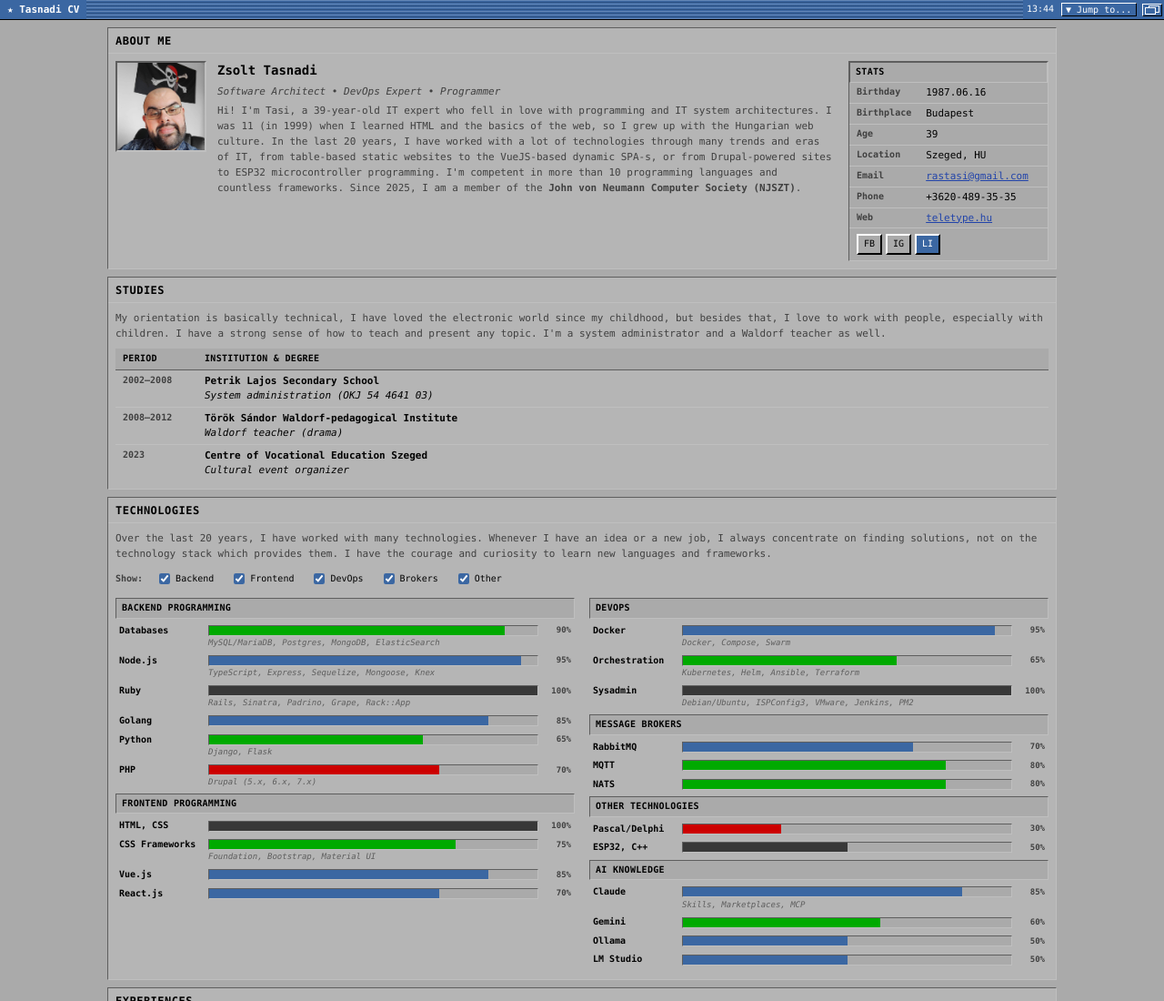
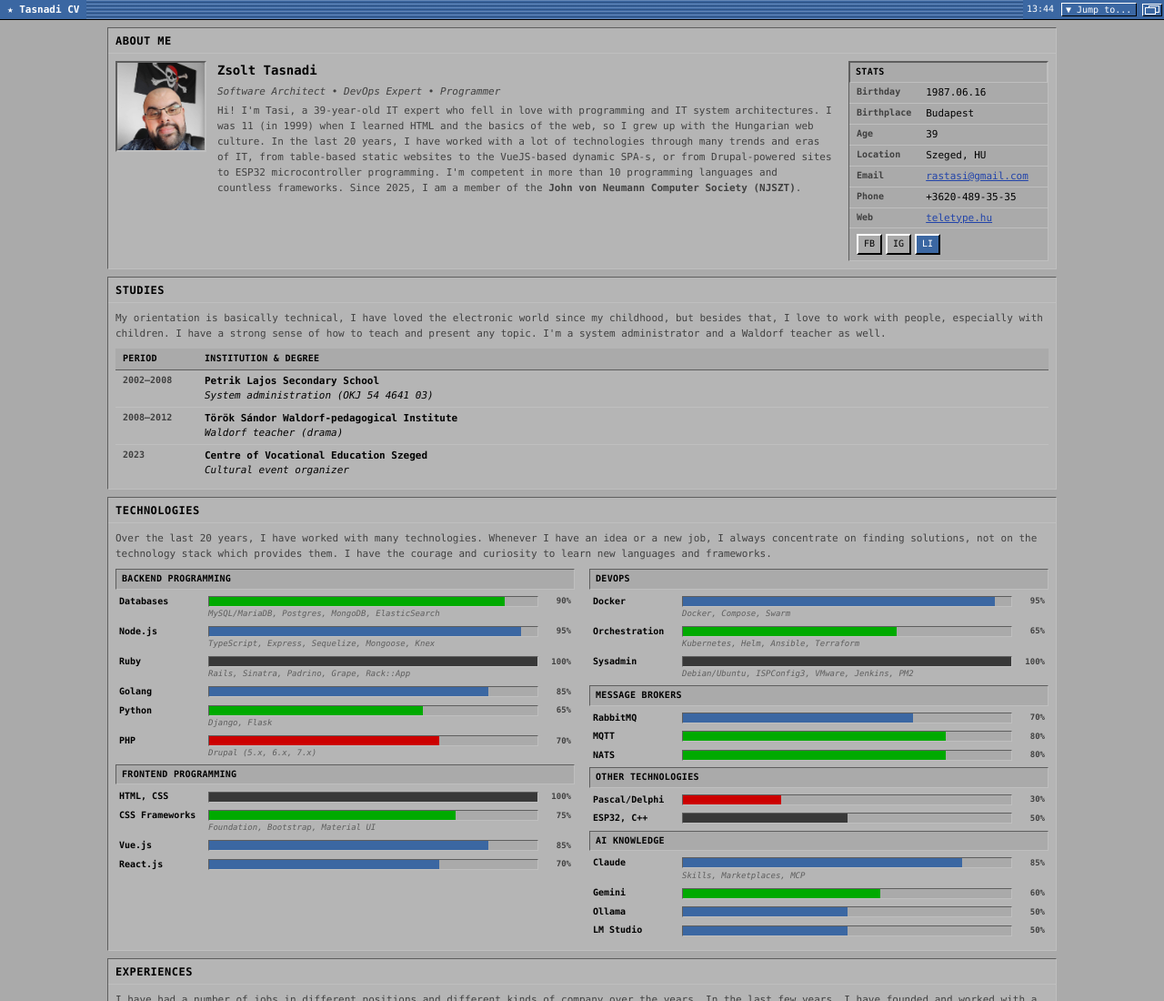
Before and after one commit to rastasi/rastasi.github.io, a plain HTML site: page index.html in a window 1280 px wide. Shown: the top 1100 px of the page at 91% size. Drawn offline with Linux system fonts and the light colour scheme; a web font is replaced by a local one.

Commit message:
remove checkboxes

```diff
--- a/index.html
+++ b/index.html
@@ -123,15 +123,6 @@
           concentrate on finding solutions, not on the technology stack which provides them. I have the courage and
           curiosity to learn new languages and frameworks.
         </p>
-
-        <div class="tech-filter-row">
-          <strong>Show:</strong>
-          <label><input type="checkbox" id="chk-backend" name="tech-filter" checked data-category="backend"> <span>Backend</span></label>
-          <label><input type="checkbox" id="chk-frontend" name="tech-filter" checked data-category="frontend"> <span>Frontend</span></label>
-          <label><input type="checkbox" id="chk-devops" name="tech-filter" checked data-category="devops"> <span>DevOps</span></label>
-          <label><input type="checkbox" id="chk-brokers" name="tech-filter" checked data-category="brokers"> <span>Brokers</span></label>
-          <label><input type="checkbox" id="chk-other" name="tech-filter" checked data-category="other"> <span>Other</span></label>
-        </div>
 
         <div class="tech-columns">
           <div class="tech-col">
```
